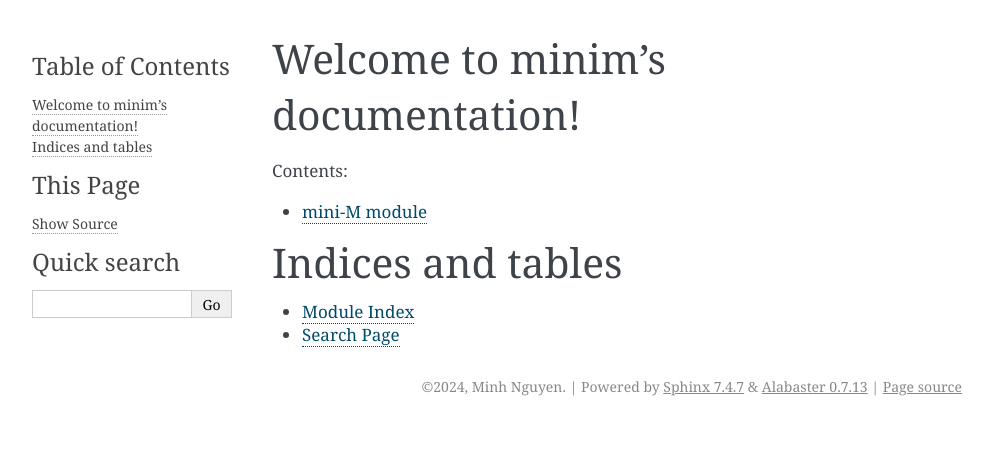
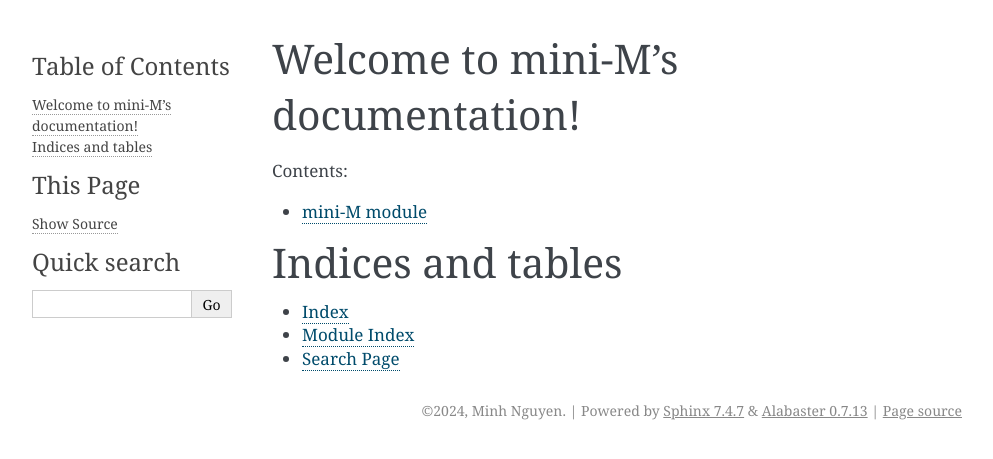
Before and after one commit to mthnguyener/mini-m, a Sphinx documentation site: the page built from docs/index.rst, in a window 1280 px wide. Shown: the top 459 px of the page, without its empty margins (148-1141 px from the left). Built offline with Sphinx 7.4.7, drawn with Linux system fonts in a browser that asks for light colours.

```diff
--- a/docs/index.rst
+++ b/docs/index.rst
@@ -1,9 +1,9 @@
-.. minim documentation master file, created by
+.. mini-M documentation master file, created by
    sphinx-quickstart on Tue Jan  9 22:57:48 2024.
    You can adapt this file completely to your liking, but it should at least
    contain the root `toctree` directive.
 
-Welcome to minim's documentation!
+Welcome to mini-M's documentation!
 =================================
 
 .. toctree::
```
Also changed, not shown: other parts of docs/index.rst (+1 -0 lines), README.md (+16 -16 lines), 1 other file.
